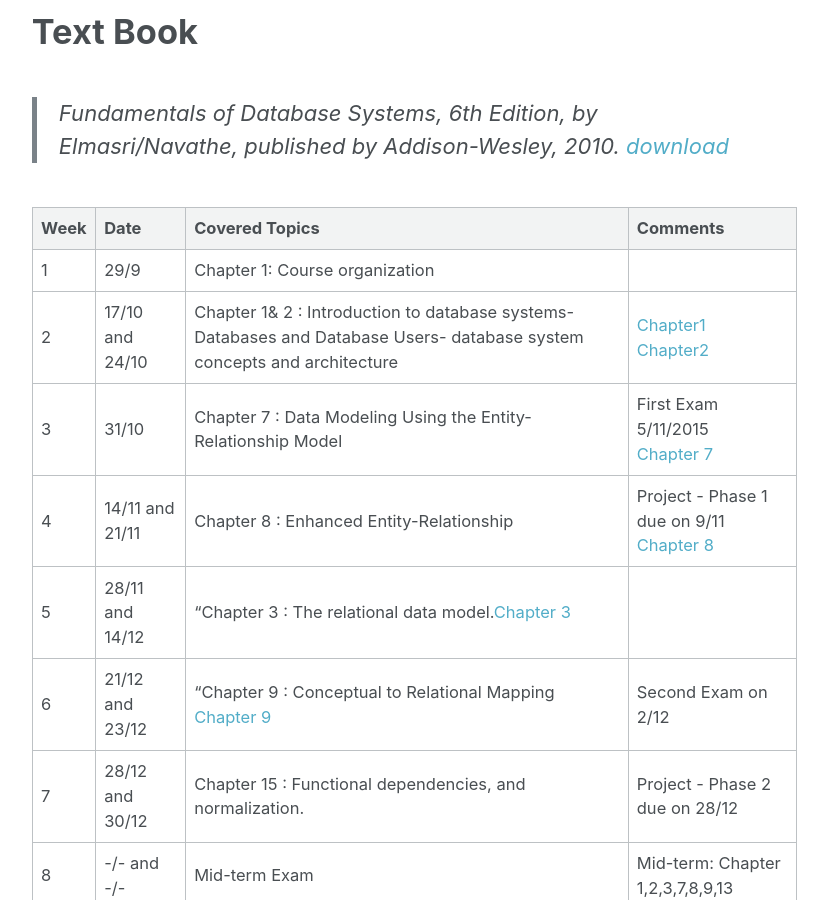
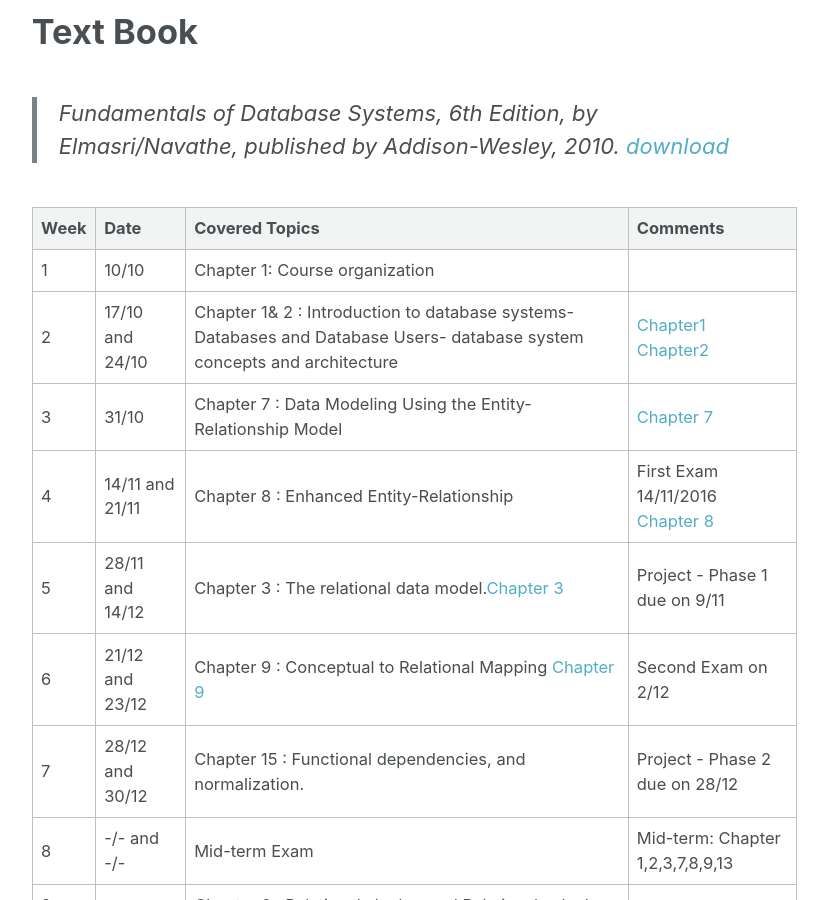
Before and after one commit to alaidi/alaidi.github.io, a Jekyll site: the page built from _posts/courses/2016-2017/2016-9-25-Database.markdown, in a window 1280 px wide and 900 px high, scrolled down 354 px. Shown: the whole window, without its empty margins (252-1080 px from the left). Built offline with Jekyll 4.4.1, drawn with Linux system fonts in a browser that asks for light colours.

Commit message:
update database

```diff
--- a/_posts/courses/2016-2017/2016-9-25-Database.markdown
+++ b/_posts/courses/2016-2017/2016-9-25-Database.markdown
@@ -18,12 +18,12 @@ header:
 {:.table .table-striped .table-bordered .table-hover .table-condensed'}
 | Week | Date             | Covered Topics                                                                                                           | Comments                                                                               |
 |------|------------------|--------------------------------------------------------------------------------------------------------------------------|----------------------------------------------------------------------------------------|
-| 1    | 29/9             | Chapter 1: Course organization                                                                                           |                                                                                        |
+| 1    | 10/10            | Chapter 1: Course organization                                                                                           |                                                                                        |
 | 2    | 17/10  and 24/10 | Chapter 1& 2 : Introduction to database systems- Databases and Database Users- database system concepts and architecture | [Chapter1][ch1] <br>[Chapter2][ch02]                                                   |
-| 3    | 31/10            | Chapter 7 : Data Modeling Using the Entity-Relationship Model                                                            | First Exam 5/11/2015 <br> [Chapter 7][ch07]                                            |
-| 4    | 14/11 and 21/11  | Chapter 8 : Enhanced Entity-Relationship                                                                                 | Project - Phase 1 due on 9/11<br> [Chapter 8][ch08]                                    |
-| 5    | 28/11 and 14/12  | "Chapter 3 : The relational data model.[Chapter 3][ch03]                                                                 |                                                                                        |
-| 6    | 21/12 and 23/12  | "Chapter 9 : Conceptual to Relational Mapping [Chapter 9][ch09]                                                          | Second Exam on 2/12                                                                    |
+| 3    | 31/10            | Chapter 7 : Data Modeling Using the Entity-Relationship Model                                                            | [Chapter 7][ch07]                                                                      |
+| 4    | 14/11 and 21/11  | Chapter 8 : Enhanced Entity-Relationship                                                                                 | First Exam 14/11/2016<br> [Chapter 8][ch08]                                            |
+| 5    | 28/11 and 14/12  | Chapter 3 : The relational data model.[Chapter 3][ch03]                                                                  | Project - Phase 1 due on 9/11                                                          |
+| 6    | 21/12 and 23/12  | Chapter 9 : Conceptual to Relational Mapping [Chapter 9][ch09]                                                           | Second Exam on 2/12                                                                    |
 | 7    | 28/12 and 30/12  | Chapter 15 : Functional dependencies, and normalization.                                                                 | Project - Phase 2 due on 28/12                                                         |
 | 8    | -/- and -/-      | Mid-term Exam                                                                                                            | Mid-term: Chapter 1,2,3,7,8,9,13                                                       |
 | 9    |                  | Chapter 6 : Relational algebra and Relational calculus                                                                   |                                                                                        |
```
